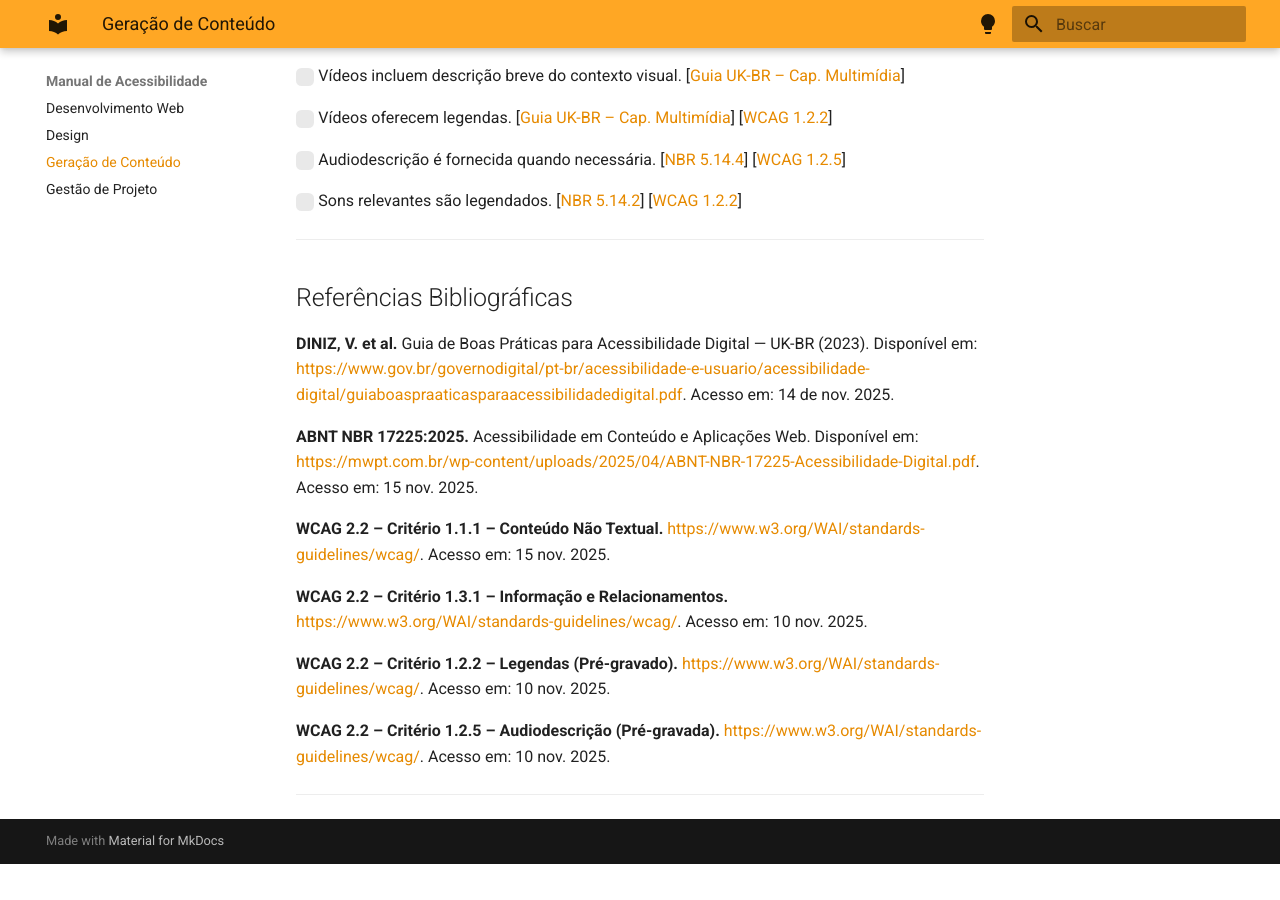
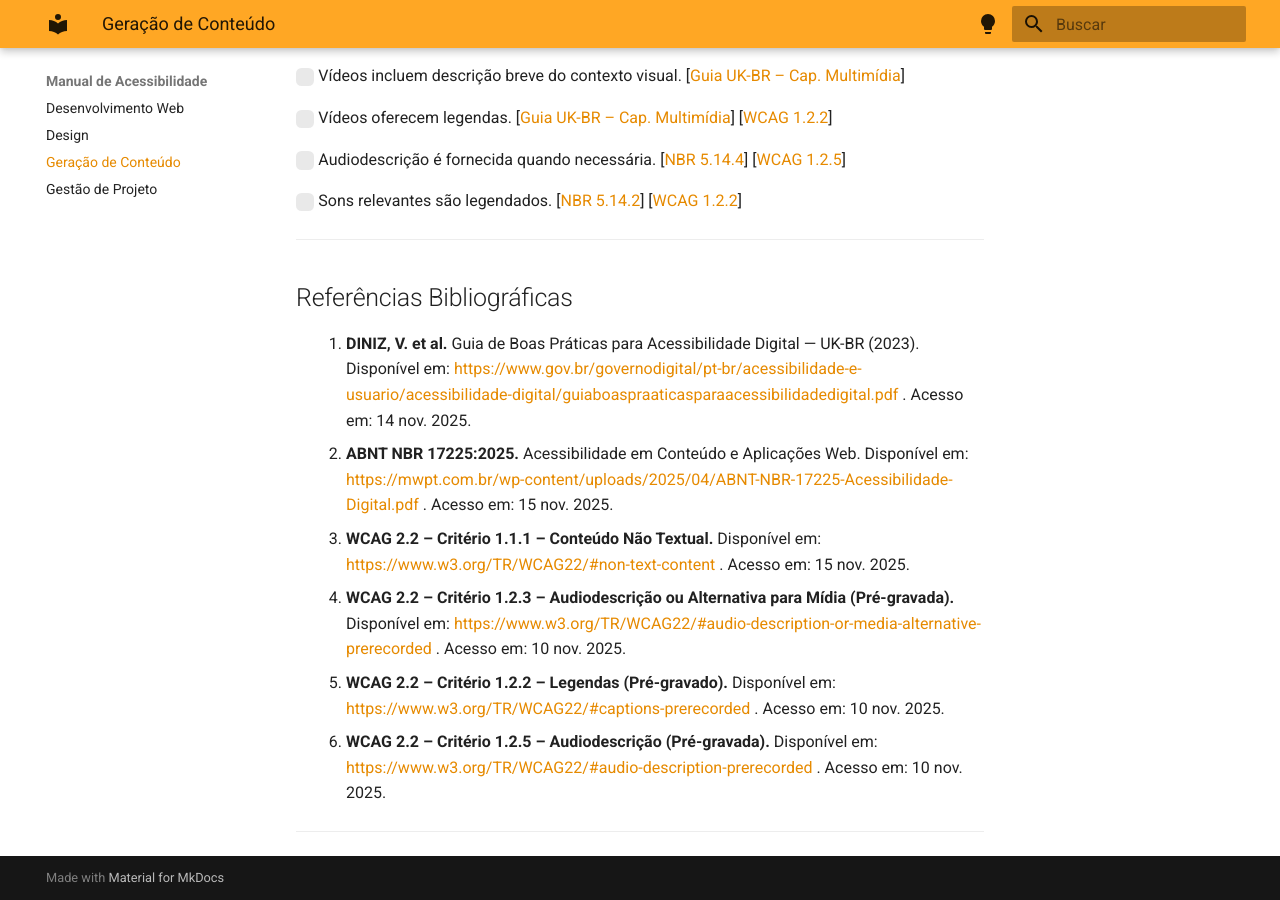
Before and after one commit to UnB-IHC/IHC-2025.2-Grupo6, an MkDocs documentation site: the page built from docs/manual/geracaoCont.md, in a window 1280 px wide and 900 px high, scrolled down 2009 px. Built offline with MkDocs 1.6.1 and Material for MkDocs 9.7.7, drawn with Linux system fonts in a browser that asks for light colours; before the commit the page ends 2873 px from its top, so only the background shows below that.

Commit message:
correçao links

```diff
--- a/docs/manual/geracaoCont.md
+++ b/docs/manual/geracaoCont.md
@@ -128,31 +128,68 @@
 
 <h2>Referências Bibliográficas</h2>
 
-<p id="refUK"><b>DINIZ, V. et al.</b> Guia de Boas Práticas para Acessibilidade Digital — UK-BR (2023).
-Disponível em:
-<a target="_blank" href="https://www.gov.br/governodigital/pt-br/acessibilidade-e-usuario/acessibilidade-digital/guiaboaspraaticasparaacessibilidadedigital.pdf">https://www.gov.br/governodigital/pt-br/acessibilidade-e-usuario/acessibilidade-digital/guiaboaspraaticasparaacessibilidadedigital.pdf</a>.
-Acesso em: 14 de nov. 2025.</p>
+<ol style="padding-left: 20px;">
 
-<p id="refNBR"><b>ABNT NBR 17225:2025.</b> Acessibilidade em Conteúdo e Aplicações Web.
-Disponível em:
-<a target="_blank" href="https://mwpt.com.br/wp-content/uploads/2025/04/ABNT-NBR-17225-Acessibilidade-Digital.pdf">https://mwpt.com.br/wp-content/uploads/2025/04/ABNT-NBR-17225-Acessibilidade-Digital.pdf</a>.
-Acesso em: 15 nov. 2025.</p>
+  <li>
+    <b>DINIZ, V. et al.</b> Guia de Boas Práticas para Acessibilidade Digital — UK-BR (2023).
+    Disponível em:
+    <a target="_blank" href="https://www.gov.br/governodigital/pt-br/acessibilidade-e-usuario/acessibilidade-digital/guiaboaspraaticasparaacessibilidadedigital.pdf">
+      https://www.gov.br/governodigital/pt-br/acessibilidade-e-usuario/acessibilidade-digital/guiaboaspraaticasparaacessibilidadedigital.pdf
+    </a>.
+    Acesso em: 14 nov. 2025.
+  </li>
 
-<p id="refWCAGALT"><b>WCAG 2.2 – Critério 1.1.1 – Conteúdo Não Textual.</b>
-<a target="_blank" href="https://www.w3.org/WAI/standards-guidelines/wcag/">https://www.w3.org/WAI/standards-guidelines/wcag/</a>.
-Acesso em: 15 nov. 2025.</p>
+  <li>
+    <b>ABNT NBR 17225:2025.</b> Acessibilidade em Conteúdo e Aplicações Web.
+    Disponível em:
+    <a target="_blank" href="https://mwpt.com.br/wp-content/uploads/2025/04/ABNT-NBR-17225-Acessibilidade-Digital.pdf">
+      https://mwpt.com.br/wp-content/uploads/2025/04/ABNT-NBR-17225-Acessibilidade-Digital.pdf
+    </a>.
+    Acesso em: 15 nov. 2025.
+  </li>
 
-<p id="refWCAG1"><b>WCAG 2.2 – Critério 1.3.1 – Informação e Relacionamentos.</b>
-<a target="_blank" href="https://www.w3.org/WAI/standards-guidelines/wcag/">https://www.w3.org/WAI/standards-guidelines/wcag/</a>.
-Acesso em: 10 nov. 2025.</p>
+  <!-- 3. Conteúdo Não Textual -->
+  <li>
+    <b>WCAG 2.2 – Critério 1.1.1 – Conteúdo Não Textual.</b>
+    Disponível em:
+    <a target="_blank" href="https://www.w3.org/TR/WCAG22/#non-text-content">
+      https://www.w3.org/TR/WCAG22/#non-text-content
+    </a>.
+    Acesso em: 15 nov. 2025.
+  </li>
 
-<p id="refWCAGCaption"><b>WCAG 2.2 – Critério 1.2.2 – Legendas (Pré-gravado).</b>
-<a target="_blank" href="https://www.w3.org/WAI/standards-guidelines/wcag/">https://www.w3.org/WAI/standards-guidelines/wcag/</a>.
-Acesso em: 10 nov. 2025.</p>
+  <!-- 4. Alternativa em Mídia / Audiodescrição ou Alternativa -->
+  <li>
+    <b>WCAG 2.2 – Critério 1.2.3 – Audiodescrição ou Alternativa para Mídia (Pré-gravada).</b>
+    Disponível em:
+    <a target="_blank" href="https://www.w3.org/TR/WCAG22/#audio-description-or-media-alternative-prerecorded">
+      https://www.w3.org/TR/WCAG22/#audio-description-or-media-alternative-prerecorded
+    </a>.
+    Acesso em: 10 nov. 2025.
+  </li>
 
-<p id="refWCAGADesc"><b>WCAG 2.2 – Critério 1.2.5 – Audiodescrição (Pré-gravada).</b>
-<a target="_blank" href="https://www.w3.org/WAI/standards-guidelines/wcag/">https://www.w3.org/WAI/standards-guidelines/wcag/</a>.
-Acesso em: 10 nov. 2025.</p>
+  <!-- 5. Legendas (Pré-gravado) -->
+  <li>
+    <b>WCAG 2.2 – Critério 1.2.2 – Legendas (Pré-gravado).</b>
+    Disponível em:
+    <a target="_blank" href="https://www.w3.org/TR/WCAG22/#captions-prerecorded">
+      https://www.w3.org/TR/WCAG22/#captions-prerecorded
+    </a>.
+    Acesso em: 10 nov. 2025.
+  </li>
+
+  <!-- 6. Audiodescrição (Pré-gravada) -->
+  <li>
+    <b>WCAG 2.2 – Critério 1.2.5 – Audiodescrição (Pré-gravada).</b>
+    Disponível em:
+    <a target="_blank" href="https://www.w3.org/TR/WCAG22/#audio-description-prerecorded">
+      https://www.w3.org/TR/WCAG22/#audio-description-prerecorded
+    </a>.
+    Acesso em: 10 nov. 2025.
+  </li>
+
+</ol>
+
 
 <hr>
 
```
